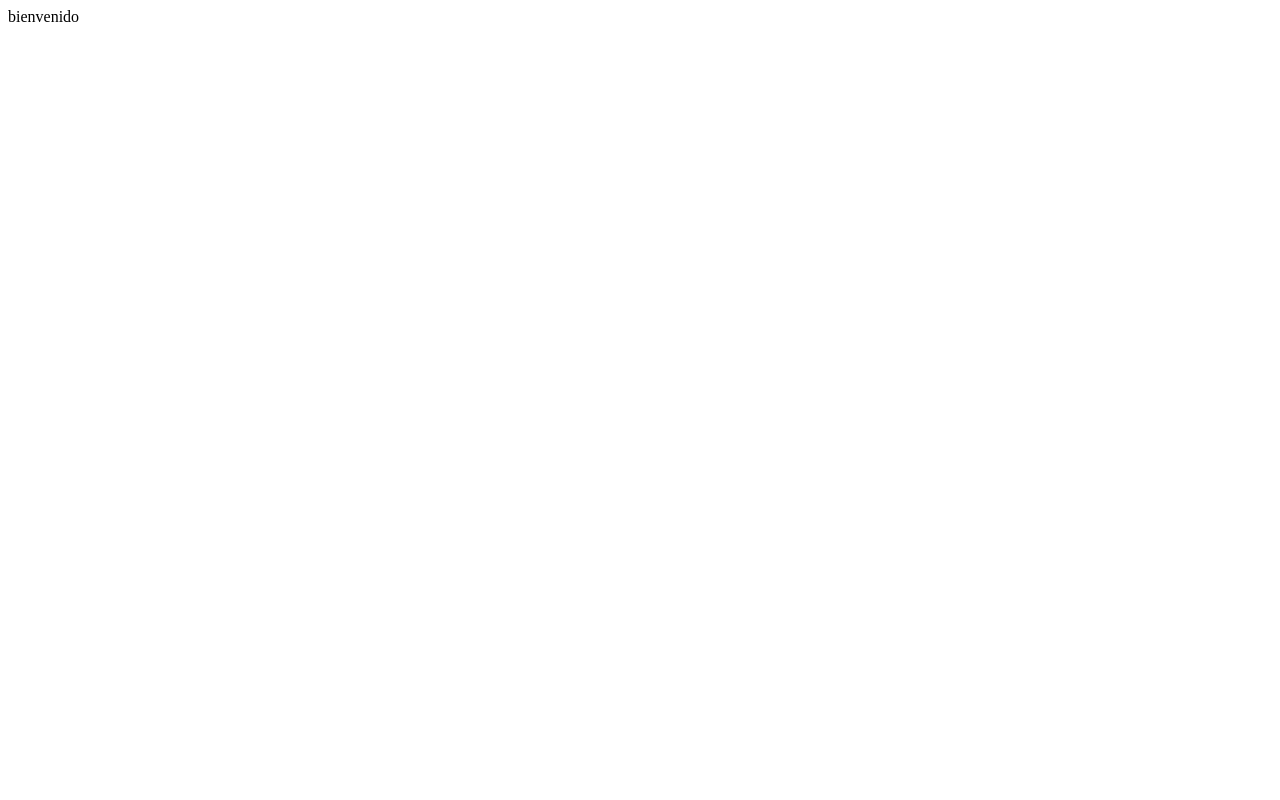
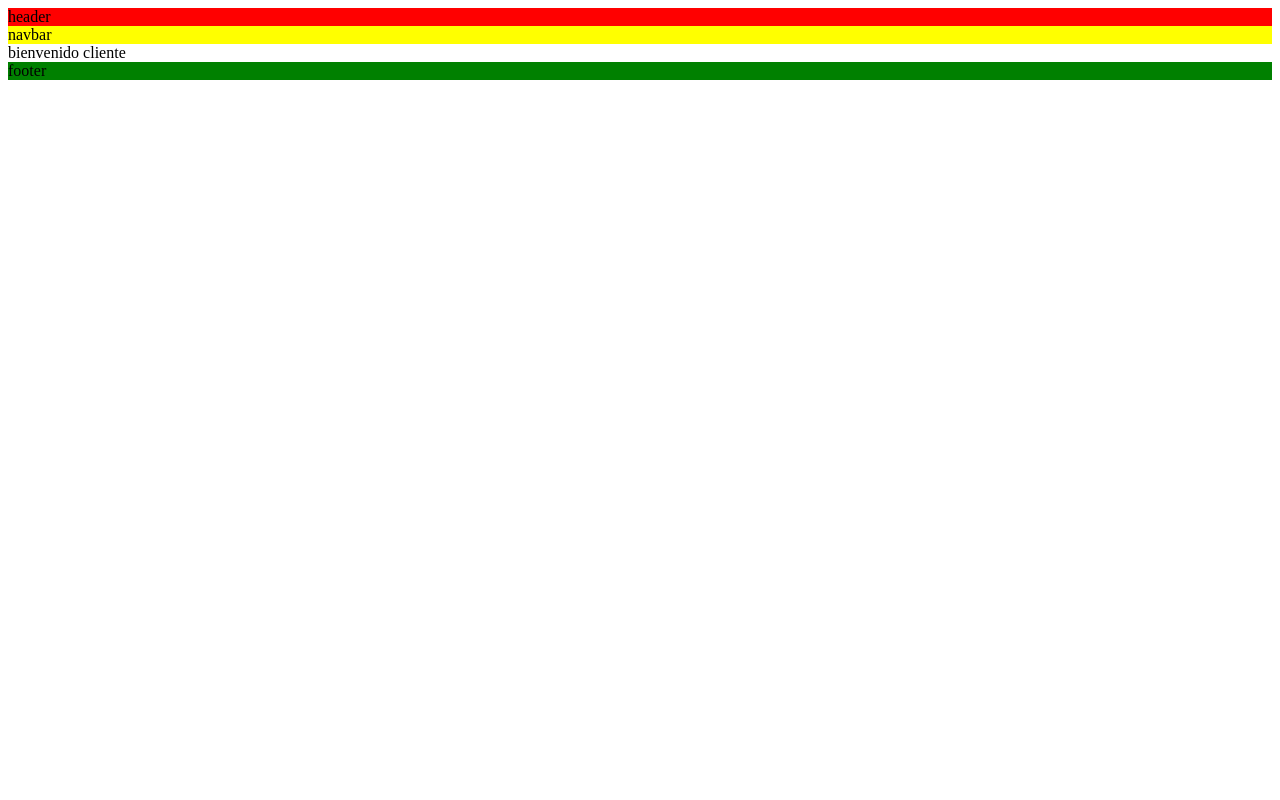
Before and after one commit to Dvelosho/Desafio-OnlyFlans, a Django app: page /bienvenido in a window 1280 px wide. Before the commit the page is almost empty. Run offline with Django 3.2, Linux system fonts and the light colour scheme.

Commit message:
se agrega base.html

```diff
--- /dev/null
+++ b/onlyflansApp/web/templates/base.html
@@ -0,0 +1,28 @@
+<html>
+    <body>
+        {% block 'header'  %}
+        <div style="background: red;">
+            header
+        </div>
+        {% endblock 'header'  %}
+
+        {% block 'navbar'  %}
+        <div style="background: yellow;">
+            navbar
+        </div>
+        {% endblock 'navbar'  %}
+
+        {% block 'content'  %}
+        <div>
+            contenido
+        </div>
+        {% endblock 'content'  %}
+
+        {% block 'footer'  %}
+        <div style="background: green;">
+            footer
+        </div>
+        {% endblock 'footer'  %}
+
+    </body>
+</html>
--- a/onlyflansApp/web/templates/welcome.html
+++ b/onlyflansApp/web/templates/welcome.html
@@ -1,5 +1,7 @@
-<html>
-    <body>
-        bienvenido
-    </body>
-</html>
+{% extends "base.html" %}
+
+{% block 'content' %}
+<div>
+    bienvenido cliente
+</div>
+{% endblock 'content' %}
```
Also changed, not shown: onlyflansApp/web/templates/about.html (+7 -5 lines), onlyflansApp/web/templates/index.html (+7 -5 lines), onlyflansApp/db.sqlite3.
